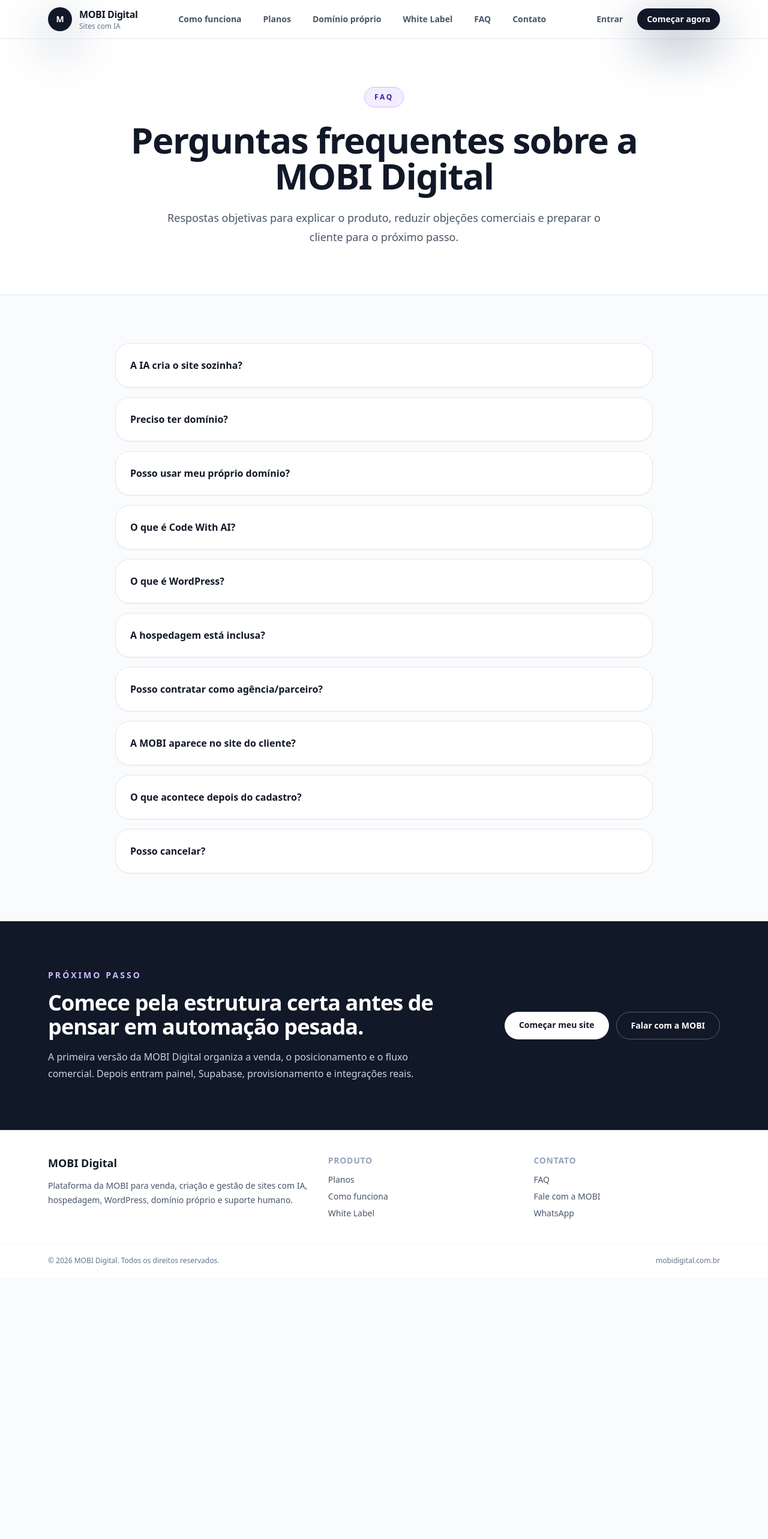
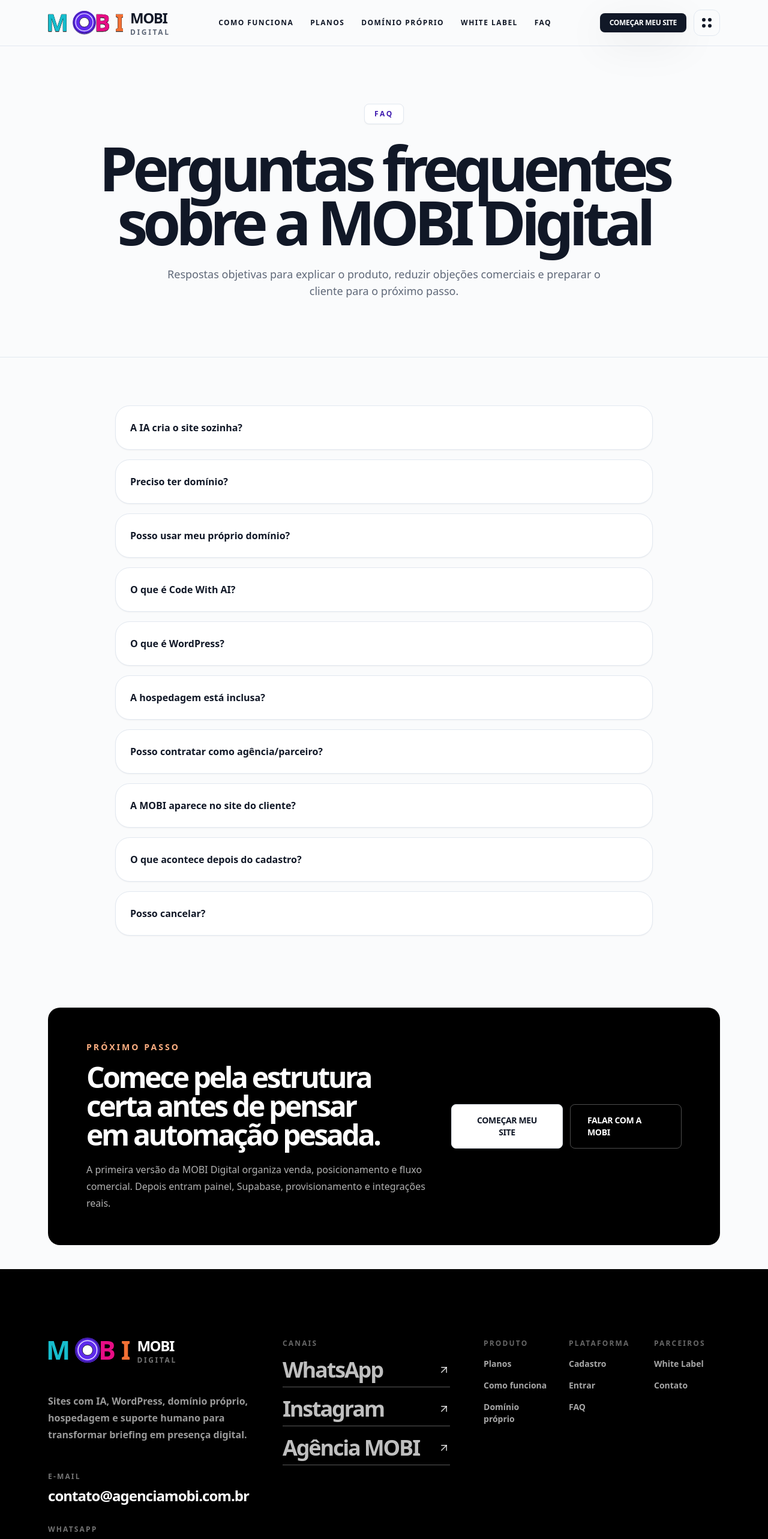
Before and after one commit to agenciamobi/mobidigital, a Next.js app: page /faq in a window 1280 px wide. Shown: the top 2566 px of the page at 60% size. Before the commit the page ends 2130 px from the top, so only its background shows below. Built offline with nearby package versions, Linux system fonts and the light colour scheme.

Commit message:
Align shared UI components with MOBI 01 theme

```diff
--- a/components/ui.tsx
+++ b/components/ui.tsx
@@ -1,92 +1,26 @@
 import Link from "next/link";
 import type { LucideIcon } from "lucide-react";
 import { CheckCircle2 } from "lucide-react";
-import { navItems, whatsAppLink } from "@/lib/site-data";
+import { MobiButton } from "@/components/button";
+import { MobiFooter } from "@/components/mobi-footer";
+import { MobiHeader } from "@/components/mobi-header";
+import { mobiHomeContent } from "@/lib/home-content";
+import { whatsAppLink } from "@/lib/site-data";
+import { cn } from "@/lib/utils";
 
 export function Header() {
-  return (
-    <header className="sticky top-0 z-50 border-b border-slate-200/80 bg-white/90 backdrop-blur-xl">
-      <div className="container-page flex min-h-16 items-center justify-between gap-6 py-3">
-        <Link href="/" className="focus-ring flex items-center gap-3 rounded-xl">
-          <span className="flex h-10 w-10 items-center justify-center rounded-2xl bg-ink text-sm font-black text-white shadow-soft">
-            M
-          </span>
-          <span className="leading-tight">
-            <span className="block text-base font-black tracking-tight text-ink">MOBI Digital</span>
-            <span className="hidden text-xs font-medium text-slate-500 sm:block">Sites com IA</span>
-          </span>
-        </Link>
-
-        <nav className="hidden items-center gap-1 lg:flex" aria-label="Navegação principal">
-          {navItems.map((item) => (
-            <Link
-              key={item.href}
-              href={item.href}
-              className="focus-ring rounded-full px-4 py-2 text-sm font-semibold text-slate-600 transition hover:bg-slate-100 hover:text-ink"
-            >
-              {item.label}
-            </Link>
-          ))}
-        </nav>
-
-        <div className="flex items-center gap-2">
-          <Link
-            href="/entrar"
-            className="focus-ring hidden rounded-full px-4 py-2 text-sm font-semibold text-slate-600 transition hover:bg-slate-100 hover:text-ink sm:inline-flex"
-          >
-            Entrar
-          </Link>
-          <Link href="/cadastro" className="focus-ring rounded-full bg-ink px-4 py-2 text-sm font-bold text-white shadow-soft transition hover:-translate-y-0.5 hover:bg-brand-700">
-            Começar agora
-          </Link>
-        </div>
-      </div>
-    </header>
-  );
+  return <MobiHeader />;
 }
 
 export function Footer() {
-  return (
-    <footer className="border-t border-slate-200 bg-white">
-      <div className="container-page grid gap-8 py-10 md:grid-cols-[1.4fr_1fr_1fr]">
-        <div>
-          <p className="text-lg font-black text-ink">MOBI Digital</p>
-          <p className="mt-3 max-w-md text-sm leading-6 text-slate-600">
-            Plataforma da MOBI para venda, criação e gestão de sites com IA, hospedagem, WordPress, domínio próprio e suporte humano.
-          </p>
-        </div>
-        <div>
-          <p className="text-sm font-bold uppercase tracking-wider text-slate-400">Produto</p>
-          <div className="mt-3 grid gap-2 text-sm text-slate-600">
-            <Link href="/planos" className="hover:text-ink">Planos</Link>
-            <Link href="/como-funciona" className="hover:text-ink">Como funciona</Link>
-            <Link href="/white-label" className="hover:text-ink">White Label</Link>
-          </div>
-        </div>
-        <div>
-          <p className="text-sm font-bold uppercase tracking-wider text-slate-400">Contato</p>
-          <div className="mt-3 grid gap-2 text-sm text-slate-600">
-            <Link href="/faq" className="hover:text-ink">FAQ</Link>
-            <Link href="/contato" className="hover:text-ink">Fale com a MOBI</Link>
-            <a href={whatsAppLink} className="hover:text-ink" target="_blank" rel="noreferrer">WhatsApp</a>
-          </div>
-        </div>
-      </div>
-      <div className="border-t border-slate-100 py-5">
-        <div className="container-page flex flex-col gap-2 text-xs text-slate-500 sm:flex-row sm:items-center sm:justify-between">
-          <p>© {new Date().getFullYear()} MOBI Digital. Todos os direitos reservados.</p>
-          <p>mobidigital.com.br</p>
-        </div>
-      </div>
-    </footer>
-  );
+  return <MobiFooter {...mobiHomeContent.footer} />;
 }
 
 export function PageShell({ children }: { children: React.ReactNode }) {
   return (
     <>
       <Header />
-      <main>{children}</main>
+      <main className="bg-page text-ink">{children}</main>
       <Footer />
     </>
   );
@@ -94,7 +28,7 @@ export function PageShell({ children }: { children: React.ReactNode }) {
 
 export function Eyebrow({ children }: { children: React.ReactNode }) {
   return (
-    <p className="inline-flex rounded-full border border-brand-200 bg-brand-50 px-4 py-2 text-xs font-black uppercase tracking-[0.22em] text-brand-700">
+    <p className="inline-flex rounded-sm border border-line bg-surface px-4 py-2 text-xs font-black uppercase tracking-[0.22em] text-brand-700 shadow-sm">
       {children}
     </p>
   );
@@ -102,73 +36,80 @@ export function Eyebrow({ children }: { children: React.ReactNode }) {
 
 export function SectionHeading({ eyebrow, title, description }: { eyebrow?: string; title: string; description?: string }) {
   return (
-    <div className="mx-auto max-w-3xl text-center">
+    <div className="mx-auto max-w-4xl text-center">
       {eyebrow ? <Eyebrow>{eyebrow}</Eyebrow> : null}
-      <h2 className="mt-5 text-3xl font-black tracking-tight text-ink sm:text-4xl">{title}</h2>
-      {description ? <p className="mt-4 text-base leading-7 text-slate-600 sm:text-lg">{description}</p> : null}
+      <h2 className="mt-5 text-balance text-4xl font-black leading-[0.95] tracking-[-0.06em] text-ink sm:text-6xl">{title}</h2>
+      {description ? <p className="mx-auto mt-5 max-w-2xl text-base leading-7 text-muted sm:text-lg">{description}</p> : null}
     </div>
   );
 }
 
 export function FeatureCard({ title, description, icon: Icon }: { title: string; description: string; icon: LucideIcon }) {
   return (
-    <article className="rounded-xxl border border-slate-200 bg-white p-6 shadow-sm transition hover:-translate-y-1 hover:shadow-soft">
-      <div className="flex h-12 w-12 items-center justify-center rounded-2xl bg-brand-50 text-brand-700">
+    <article className="group rounded-lg border border-line bg-surface p-6 shadow-sm transition duration-300 hover:-translate-y-1 hover:shadow-editorial">
+      <div className="flex h-12 w-12 items-center justify-center rounded-md bg-brand-50 text-brand-700 transition group-hover:bg-ink group-hover:text-white">
         <Icon className="h-6 w-6" aria-hidden="true" />
       </div>
-      <h3 className="mt-5 text-lg font-black text-ink">{title}</h3>
-      <p className="mt-3 text-sm leading-6 text-slate-600">{description}</p>
+      <h3 className="mt-5 text-xl font-black tracking-[-0.05em] text-ink">{title}</h3>
+      <p className="mt-3 text-sm leading-6 text-muted">{description}</p>
     </article>
   );
 }
 
 export function PlanCard({ plan }: { plan: { name: string; description: string; badge: string; price: string; cta: string; href: string; highlighted?: boolean; features: string[] } }) {
   return (
-    <article className={`relative flex h-full flex-col rounded-xxl border p-6 shadow-sm ${plan.highlighted ? "border-brand-300 bg-ink text-white shadow-soft" : "border-slate-200 bg-white text-ink"}`}>
-      <div className="flex items-center justify-between gap-4">
-        <span className={`rounded-full px-3 py-1 text-xs font-black uppercase tracking-wider ${plan.highlighted ? "bg-white text-ink" : "bg-brand-50 text-brand-700"}`}>
+    <article
+      className={cn(
+        "flex h-full min-h-[520px] flex-col rounded-lg border p-7 shadow-sm transition duration-300 hover:-translate-y-1 hover:shadow-editorial",
+        plan.highlighted ? "border-ink bg-ink text-white shadow-editorial" : "border-line bg-surface text-ink",
+      )}
+    >
+      <span
+        className={cn(
+          "w-fit rounded-sm px-3 py-1 text-xs font-black uppercase tracking-[0.18em]",
+          plan.highlighted ? "bg-white text-ink" : "bg-brand-50 text-brand-700",
+        )}
+      >
         {plan.badge}
       </span>
-      </div>
-      <h3 className="mt-5 text-2xl font-black tracking-tight">{plan.name}</h3>
-      <p className={`mt-3 text-sm leading-6 ${plan.highlighted ? "text-slate-200" : "text-slate-600"}`}>{plan.description}</p>
-      <p className="mt-6 text-3xl font-black">{plan.price}</p>
-      <ul className="mt-6 grid gap-3 text-sm">
+      <h3 className="mt-7 text-4xl font-black leading-none tracking-[-0.07em]">{plan.name}</h3>
+      <p className={cn("mt-5 text-sm leading-7", plan.highlighted ? "text-slate-200" : "text-muted")}>{plan.description}</p>
+      <p className="mt-8 text-3xl font-black tracking-[-0.05em]">{plan.price}</p>
+      <ul className="mt-8 grid gap-3 text-sm">
         {plan.features.map((feature) => (
-          <li key={feature} className="flex gap-3">
-            <CheckCircle2 className={`mt-0.5 h-5 w-5 flex-none ${plan.highlighted ? "text-brand-200" : "text-brand-600"}`} aria-hidden="true" />
-            <span className={plan.highlighted ? "text-slate-100" : "text-slate-700"}>{feature}</span>
+          <li key={feature} className="flex gap-3 border-t border-line/70 pt-3">
+            <CheckCircle2 className={cn("mt-0.5 h-5 w-5 flex-none", plan.highlighted ? "text-brand-200" : "text-brand-600")} aria-hidden="true" />
+            <span className={plan.highlighted ? "text-slate-100" : "text-muted"}>{feature}</span>
           </li>
         ))}
       </ul>
-      <Link
-        href={plan.href}
-        className={`focus-ring mt-8 inline-flex justify-center rounded-full px-5 py-3 text-sm font-black transition ${plan.highlighted ? "bg-white text-ink hover:bg-brand-50" : "bg-ink text-white hover:bg-brand-700"}`}
-      >
+      <MobiButton href={plan.href} variant={plan.highlighted ? "secondary" : "primary"} size="md" className="mt-auto w-full">
         {plan.cta}
-      </Link>
+      </MobiButton>
     </article>
   );
 }
 
 export function CTASection() {
   return (
-    <section className="bg-ink py-16 text-white sm:py-20">
-      <div className="container-page grid gap-8 md:grid-cols-[1.2fr_0.8fr] md:items-center">
+    <section className="bg-page px-3 py-10 sm:px-6">
+      <div className="container-page overflow-hidden rounded-xl bg-black px-6 py-14 text-white sm:px-10 lg:px-16">
+        <div className="grid gap-8 md:grid-cols-[1.2fr_0.8fr] md:items-center">
           <div>
-          <p className="text-sm font-black uppercase tracking-[0.22em] text-brand-200">Próximo passo</p>
-          <h2 className="mt-4 text-3xl font-black tracking-tight sm:text-4xl">Comece pela estrutura certa antes de pensar em automação pesada.</h2>
-          <p className="mt-4 max-w-2xl text-base leading-7 text-slate-300">
-            A primeira versão da MOBI Digital organiza a venda, o posicionamento e o fluxo comercial. Depois entram painel, Supabase, provisionamento e integrações reais.
+            <p className="text-sm font-black uppercase tracking-[0.22em] text-orange-300">Próximo passo</p>
+            <h2 className="mt-4 text-balance text-4xl font-black leading-[0.95] tracking-[-0.07em] sm:text-5xl">Comece pela estrutura certa antes de pensar em automação pesada.</h2>
+            <p className="mt-5 max-w-2xl text-base leading-7 text-white/70">
+              A primeira versão da MOBI Digital organiza venda, posicionamento e fluxo comercial. Depois entram painel, Supabase, provisionamento e integrações reais.
             </p>
           </div>
           <div className="flex flex-col gap-3 sm:flex-row md:justify-end">
-          <Link href="/cadastro" className="focus-ring rounded-full bg-white px-6 py-3 text-center text-sm font-black text-ink transition hover:bg-brand-50">
+            <MobiButton href="/cadastro" variant="secondary" size="lg">
               Começar meu site
-          </Link>
-          <a href={whatsAppLink} target="_blank" rel="noreferrer" className="focus-ring rounded-full border border-white/30 px-6 py-3 text-center text-sm font-black text-white transition hover:bg-white/10">
+            </MobiButton>
+            <a href={whatsAppLink} target="_blank" rel="noreferrer" className="focus-ring inline-flex items-center justify-center rounded-sm border border-white/30 px-7 py-4 text-sm font-black uppercase tracking-tight text-white transition hover:bg-white hover:text-black">
               Falar com a MOBI
             </a>
+          </div>
         </div>
       </div>
     </section>
@@ -177,11 +118,11 @@ export function CTASection() {
 
 export function PageHero({ eyebrow, title, description }: { eyebrow: string; title: string; description: string }) {
   return (
-    <section className="border-b border-slate-200 bg-white py-16 sm:py-20">
-      <div className="container-page mx-auto max-w-4xl text-center">
+    <section className="border-b border-line bg-page py-16 sm:py-24">
+      <div className="container-page mx-auto max-w-5xl text-center">
         <Eyebrow>{eyebrow}</Eyebrow>
-        <h1 className="mt-6 text-4xl font-black tracking-tight text-ink sm:text-6xl">{title}</h1>
-        <p className="mx-auto mt-6 max-w-3xl text-lg leading-8 text-slate-600">{description}</p>
+        <h1 className="mt-7 text-balance text-[clamp(3.4rem,8vw,7rem)] font-black leading-[0.88] tracking-[-0.08em] text-ink">{title}</h1>
+        <p className="mx-auto mt-7 max-w-3xl text-base leading-8 text-muted sm:text-lg">{description}</p>
       </div>
     </section>
   );
```
Lines whose indentation alone changed are shown as unchanged.
